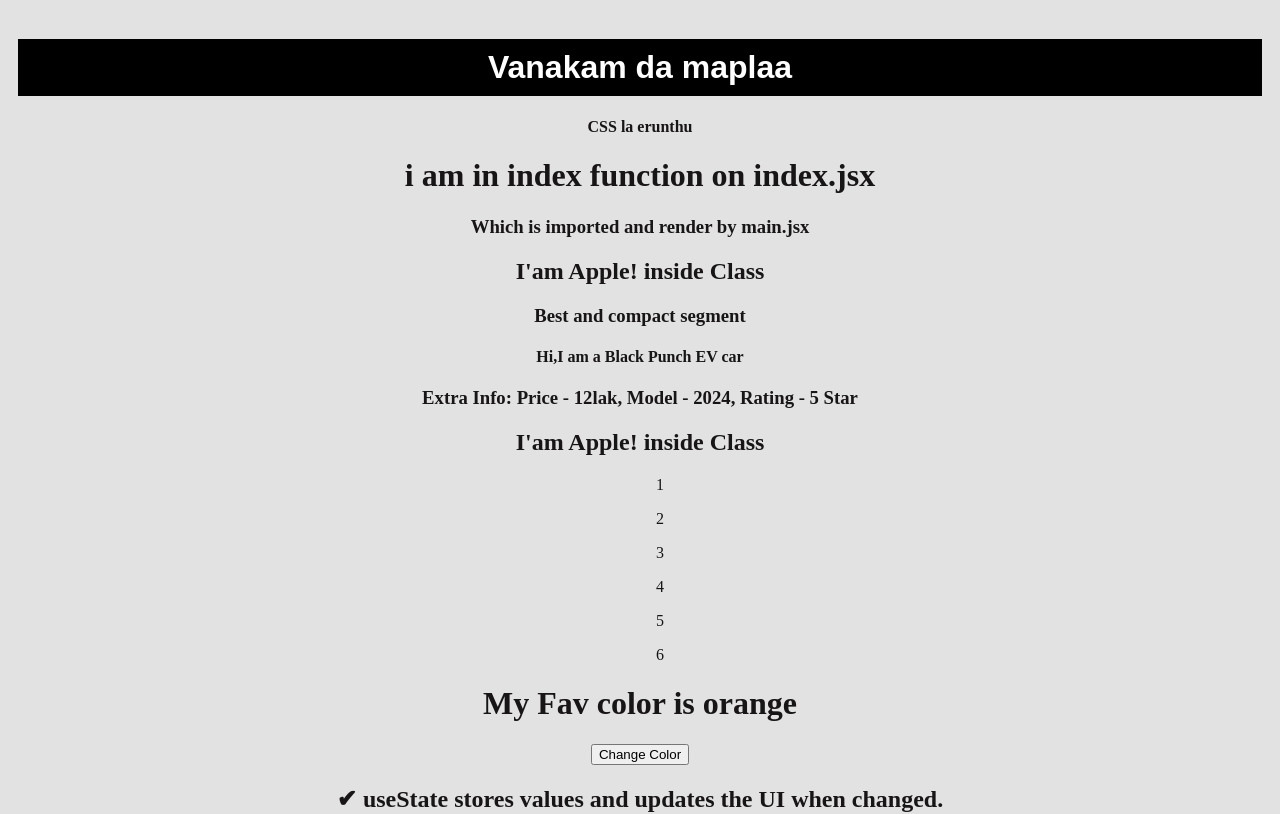
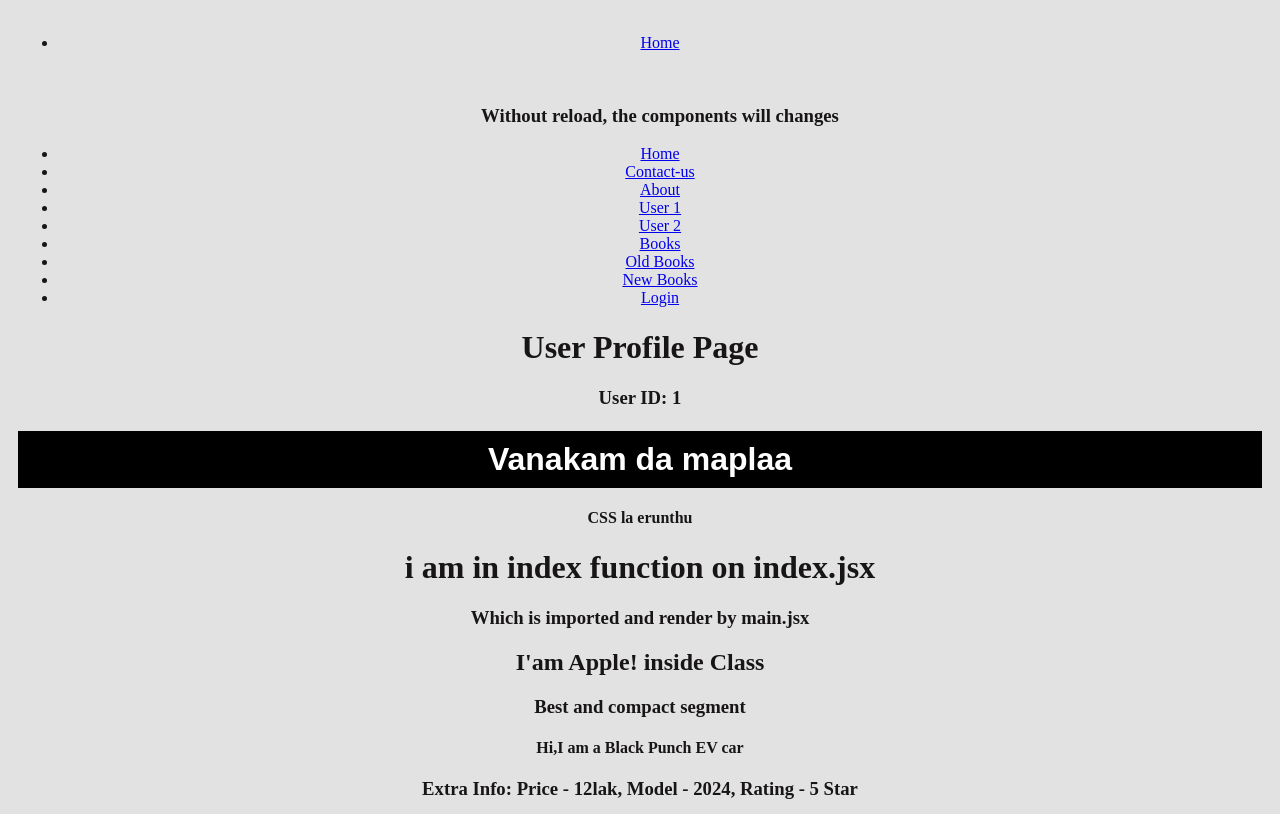
Before and after one commit to pradeep686/React_jsx, a React (Vite) app: page /user/1 in a window 1280 px wide. Shown: the top 814 px of the page. Built offline with nearby package versions, Linux system fonts and the light colour scheme.

Commit message:
Addind Components...

```diff
--- a/src/App.jsx
+++ b/src/App.jsx
@@ -1,5 +1,5 @@
 import { useState } from 'react';
-import { BrowserRouter as Router, Routes, Route } from 'react-router-dom';
+import { BrowserRouter as Router, Routes, Route, Link} from 'react-router-dom';
 import Index from './index.jsx';
 import Car from './components/leranClass';
 import Garage from './components/garage';
@@ -12,19 +12,60 @@ import MyForm from './components4/form.jsx';
 import Home from './components5/home.jsx';
 import Contact from './components5/contect.jsx';
 import About from './components5/about.jsx';
+import User from './components6/routerparameter.jsx';
+import Users from './components6/routerparameter.jsx';
+import OldBook from './components6/oldBok.jsx';
+import NewBook from './components6/newBok.jsx';
+import Books from './components6/book.jsx';
+import Login from './components7/login.jsx';
+import Dashboard from './components7/dashboard.jsx';
 
 function App() {
-  const [count, setCount] = useState(0);
 
-  return (
+  return (<>
+
+{/* it will reload browser when it redirect */}
+    <ul>
+      <li><a href='/'>Home</a></li>
+    </ul>
+
     <Router>
 
+{/* Its a routers components, redirect pages without browser reload */}
+
+    <ul>
+      <br/><h3>Without reload, the components will changes</h3>
+      <li><Link to='/'>Home</Link></li>
+      <li><Link to='/contact'>Contact-us</Link></li>
+      <li><Link to='/about'>About</Link></li>
+      <li><Link to='/user/1'>User 1</Link></li>
+      <li><Link to='/user/2'>User 2</Link></li>
+      <li><Link to='/books'>Books</Link></li>
+      <li><Link to='/books/old_books'>Old Books</Link></li>
+      <li><Link to='/books/new_books'>New Books</Link></li>
+      <li><Link to='/login'>Login</Link></li>
+
+    </ul>
 
       <Routes>
+
+
         <Route path="/" element={<Home />} />
         <Route path="/about" element={<About />} />
         <Route path="/contact" element={<Contact />} />
-      </Routes>
+        <Route path='/user/:id' element={<Users/>} />
+
+        <Route path='/books'>
+        <Route path='' element={<Books/>} />
+        <Route path='old_books' element={<OldBook/>} />
+        <Route path='new_books' element={<NewBook/>} />
+        </Route>
+
+        <Route path='/login' element={<Login/>} />
+        <Route path='/dashboard' element={<Dashboard/>} />
+
+        </Routes>
+
 
 
       {/* Other components that are always visible */}
@@ -37,9 +78,13 @@ function App() {
       <List />
       <Timer />
       <MyForm />
+
+
+
+
     </Router>
 
-
+    </>
   );
 }
 
--- /dev/null
+++ b/src/components6/book.jsx
@@ -0,0 +1,6 @@
+import React from "react";
+
+export default function Books()
+{
+    return <h3>Main Book Page</h3>
+}
--- /dev/null
+++ b/src/components6/newBok.jsx
@@ -0,0 +1,7 @@
+import React from "react"
+
+export default function NewBook(){
+    return <>
+      <h3>New Book Section...</h3>
+    </>
+}
--- /dev/null
+++ b/src/components6/oldBok.jsx
@@ -0,0 +1,10 @@
+import React from "react"
+
+export default function OldBook(){
+
+    return <>
+
+        <h3>Old Book Section...</h3>
+
+    </>
+}
--- /dev/null
+++ b/src/components6/routerparameter.jsx
@@ -0,0 +1,14 @@
+import React from "react";
+import { useParams } from "react-router-dom";
+
+export default function Users(){
+
+
+    const {id} = useParams()
+
+        return <>
+        <h1>User Profile Page</h1>
+        <h3>User ID: <b>{id}</b></h3>
+        </>
+
+}
--- /dev/null
+++ b/src/components7/dashboard.jsx
@@ -0,0 +1,10 @@
+import React from "react";
+
+export default function Dashboard(){
+
+    return <>
+        <h3>In dashboard</h3>
+        <h1>Successfully Logined...</h1>
+    </>
+
+}
--- /dev/null
+++ b/src/components7/login.jsx
@@ -0,0 +1,17 @@
+import React from "react";
+import { useNavigate } from "react-router-dom";
+
+export default function Login(){
+
+        // hook navigate
+    const nav = useNavigate();
+
+    function afterLogin(){
+        nav('/dashboard')
+    }
+
+    return <>
+        <button onClick={afterLogin}>Login</button>
+    </>
+
+}
```
